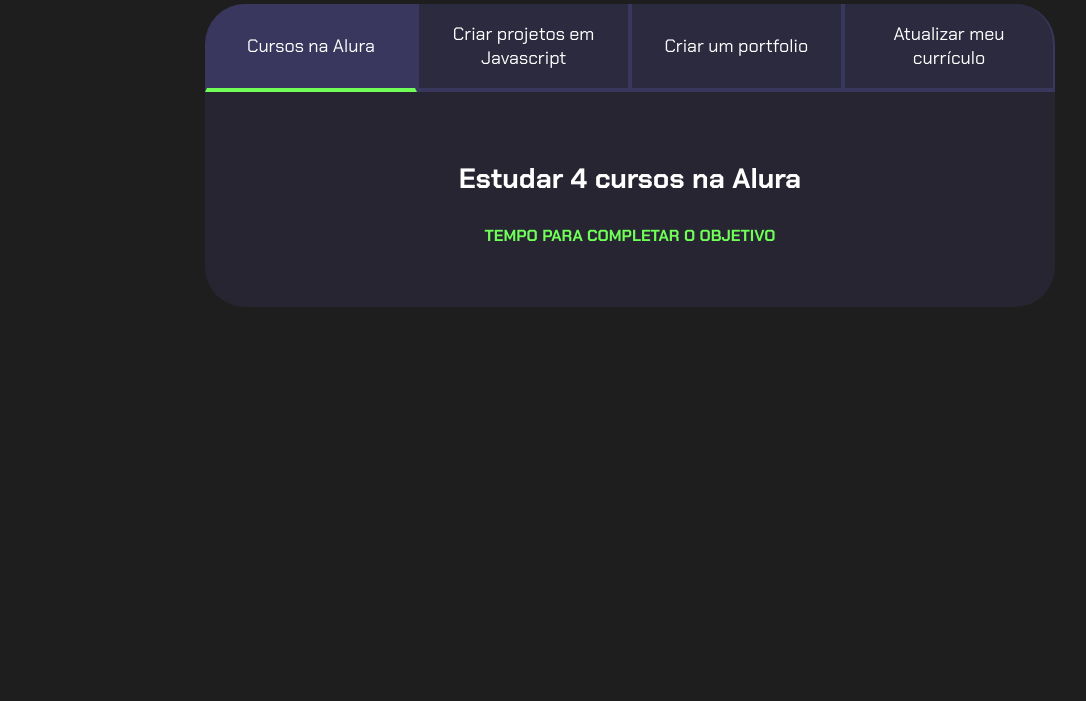
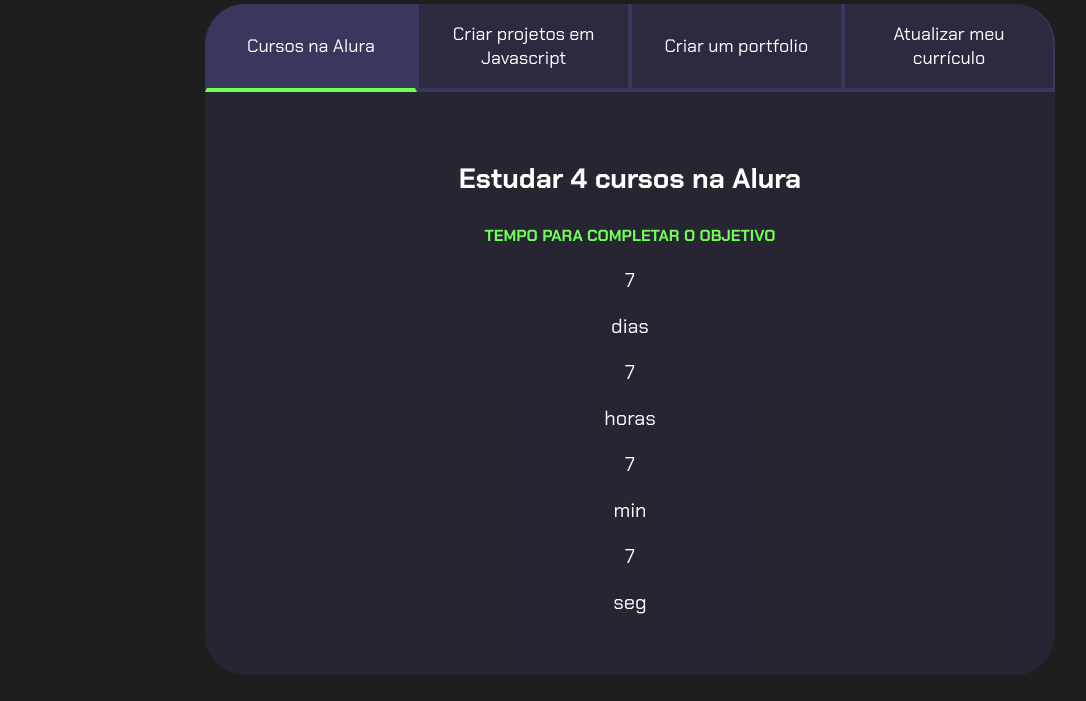
Before and after one commit to souxas/terrorrp, a plain HTML site: page index.html in a window 1280 px wide. Shown: the part 99-800 px from the top of the page, without its empty margins (10-1096 px from the left). Drawn offline with Linux system fonts and the light colour scheme; a script that the page names is missing.

Commit message:
Update index.html

```diff
--- a/index.html
+++ b/index.html
@@ -1,11 +1,13 @@
 <!DOCTYPE html>
 <html lang="pt-br">
+
 <head>
     <meta charset="UTF-8">
     <meta name="viewport" content="width=device-width, initial-scale=1.0">
     <title>Meus objetivos do ano</title>
     <link rel="stylesheet" href="style.css">
 </head>
+
 <body>
     <section class="conteudo-principal">
         <h2 class="titulo-principal">Meus Objetivos do ano<span>_</span></h2>
@@ -20,7 +22,24 @@
                 <div class="aba-conteudo ativo">
                     <h3 class="aba-conteudo-titulo-principal">Estudar 4 cursos na Alura</h3>
                     <h4 class="aba-conteudo-titulo-secundario">Tempo para completar o objetivo</h4>
-                <div class="contador"></div>
+                    <div class="contador">
+                        <div class="contador-digito">
+                            <p class="contador-digito-numero">7</p>
+                            <p class="contador-digito-texto">dias</p>
+                        </div>
+                        <div class="contador-digito">
+                            <p class="contador-digito-numero">7</p>
+                            <p class="contador-digito-texto">horas</p>
+                        </div>
+                        <div class="contador-digito">
+                            <p class="contador-digito-numero">7</p>
+                            <p class="contador-digito-texto">min</p>
+                        </div>
+                        <div class="contador-digito">
+                            <p class="contador-digito-numero">7</p>
+                            <p class="contador-digito-texto">seg</p>
+                        </div>
+                    </div>
                 </div>
                 <div class="aba-conteudo">
                     <h3 class="aba-conteudo-titulo-principal">Criar 5 projetos em Javascript</h3>
@@ -42,4 +61,5 @@
     </section>
     <script src="main.js"></script>
 </body>
+
 </html>
```
Lines whose indentation alone changed are shown as unchanged.
